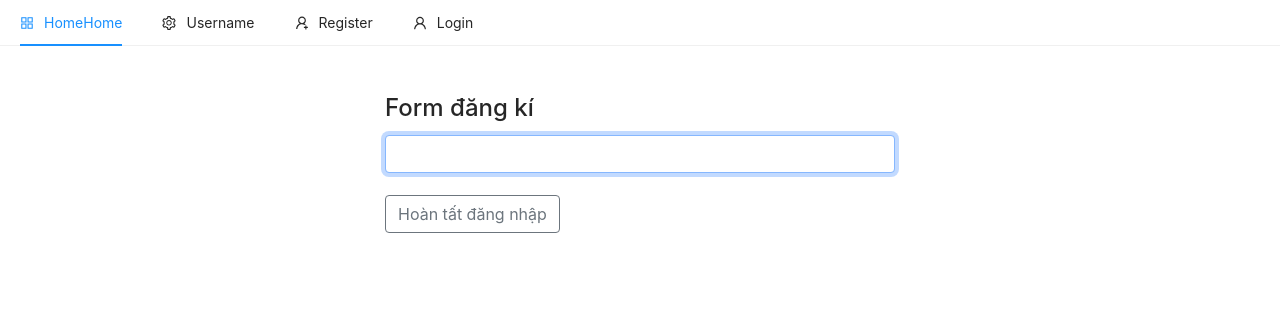
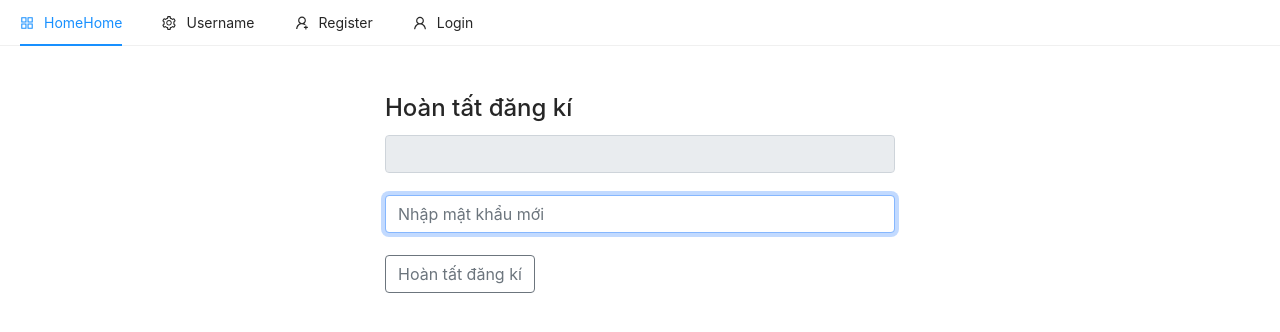
Before and after one commit to Dattn0801/ReactEcommerce, a React (Create React App) app in the folder client/: page /register/complete in a window 1280 px wide. Shown: the top 332 px of the page. Built offline with nearby package versions, Linux system fonts and the light colour scheme.

Commit message:
add_register_complete

```diff
--- a/client/src/pages/auth/RegisterComplete.js
+++ b/client/src/pages/auth/RegisterComplete.js
@@ -1,30 +1,70 @@
 import React, { useState, useEffect } from "react";
 import { toast } from "react-toastify";
-import { sendSignInLinkToEmail } from "firebase/auth";
+import { signInWithEmailLink, updatePassword } from "firebase/auth";
 import { auth } from "../../firebase";
+import { useNavigate } from "react-router-dom";
 
 const RegisterComplete = ({ history }) => {
+  let navigate = useNavigate();
+
   const [email, setEmail] = useState("");
   const [password, setPassword] = useState("");
 
-  useState(() => {
-    console.log(localStorage.getItem("emailForSignIn"));
+  useEffect(() => {
+    setEmail(window.localStorage.getItem("emailForSignIn"));
   }, []);
   const handleSumit = async (e) => {
     e.preventDefault();
+    //Validate
+    if (!email || !password) {
+      toast.error("Cần tài khoản email và mật khẩu");
+      return;
+    }
+    if (password.length < 6) {
+      toast.error("Mật khẩu hơn 6 kí tự");
+      return;
+    }
+    try {
+      const result = await signInWithEmailLink(
+        auth,
+        email,
+        window.location.href
+      );
+
+      //   console.log("RESULT", result);
+      if (result.user.emailVerified) {
+        //remove user from local storage
+        window.localStorage.removeItem("emailForSignIn");
+        //get user id token
+        let user = auth.currentUser;
+
+        await updatePassword(user, password);
+        const idTokenResult = await user.getIdTokenResult();
+        //redux store
+        // console.log("user", user, "idtokenrs", idTokenResult);
+        //redirect
+        navigate("/");
+      }
+    } catch (error) {
+      console.log(error);
+      toast.error(error);
+    }
   };
   const compelteRegistrationForm = () => (
     <form onSubmit={handleSumit}>
+      <input type="email" className="form-control" value={email} disabled />
+      <br />
       <input
-        type="email"
+        type="password"
         className="form-control"
-        value={email}
-        onChange={(e) => setEmail(e.target.value)}
+        value={password}
+        onChange={(e) => setPassword(e.target.value)}
         autoFocus
+        placeholder="Nhập mật khẩu mới"
       />
       <br />
       <button type="submit" className="btn btn-outline-secondary">
-        Hoàn tất đăng nhập
+        Hoàn tất đăng kí
       </button>
     </form>
   );
@@ -32,7 +72,7 @@ const RegisterComplete = ({ history }) => {
     <div className="container p-5">
       <div className="row">
         <div className="col-md-6 offset-md-3">
-          <h4>Form đăng kí</h4>
+          <h4>Hoàn tất đăng kí</h4>
           {compelteRegistrationForm()}
         </div>
       </div>
```
